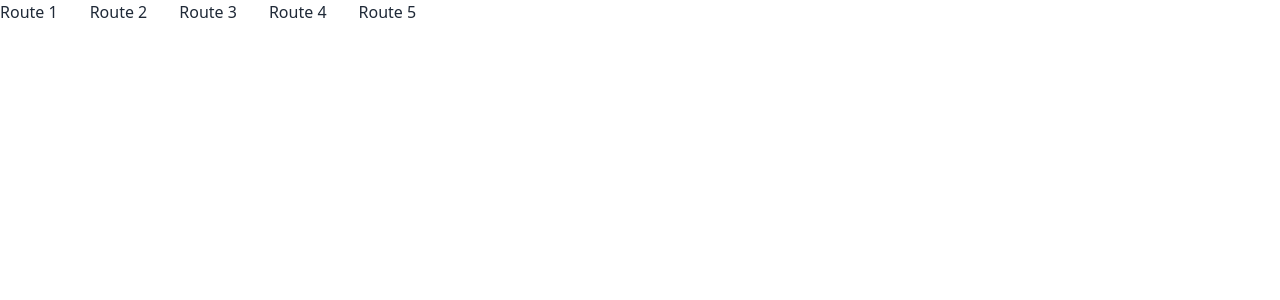
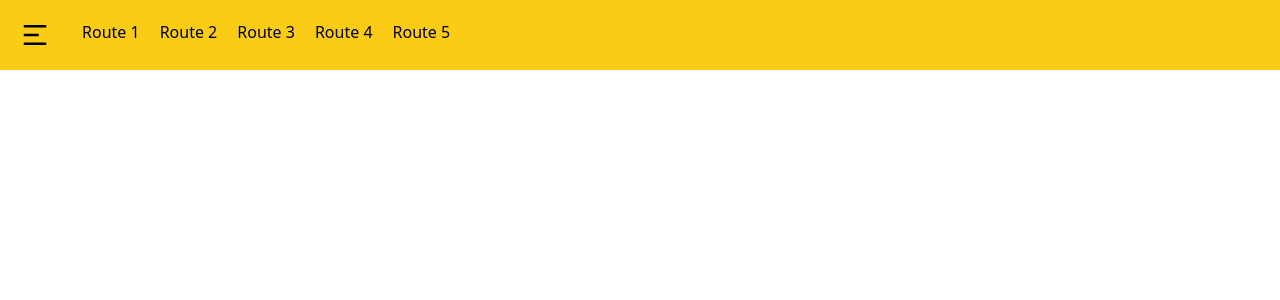
Before and after one commit to ShahariarSohan/my-price-options, a React (Vite) app: page / in a window 1280 px wide. Shown: the top 300 px of the page. Built offline with nearby package versions, Linux system fonts and the light colour scheme.

Commit message:
I have added menu options and made it responsive

```diff
--- a/package.json
+++ b/package.json
@@ -10,8 +10,10 @@
     "preview": "vite preview"
   },
   "dependencies": {
+    "prop-types": "^15.8.1",
     "react": "^18.2.0",
-    "react-dom": "^18.2.0"
+    "react-dom": "^18.2.0",
+    "react-icons": "^4.11.0"
   },
   "devDependencies": {
     "@types/react": "^18.2.15",
--- a/src/Components/NavBar/NavBar.jsx
+++ b/src/Components/NavBar/NavBar.jsx
@@ -1,6 +1,7 @@
 import PropTypes from "prop-types";
 import NavLink from "../NavLink/NavLink";
-
+import { RiMenu2Fill, RiCloseCircleFill } from "react-icons/ri";
+import { useState } from "react";
 const NavBar = (props) => {
   const routes = [
     { id: 1, name: "Route 1", link: "/route1" },
@@ -9,14 +10,26 @@ const NavBar = (props) => {
     { id: 4, name: "Route 4", link: "/route4" },
     { id: 5, name: "Route 5", link: "/route5" },
   ];
+  const [menuOpen, setMenuOpen] = useState(false);
   return (
-    <div>
-      <ul className="flex gap-8">
+    <nav className="bg-yellow-400 p-5 text-black md:flex">
+      <div onClick={() => setMenuOpen(!menuOpen)} className="text-3xl ">
+        {menuOpen ? (
+          <RiCloseCircleFill></RiCloseCircleFill>
+        ) : (
+          <RiMenu2Fill></RiMenu2Fill>
+        )}
+      </div>
+      <ul
+        className={`md:flex gap-5 bg-yellow-400 duration-1000 px-8 absolute md:static  rounded-md ${
+          menuOpen ? "top-12" : "-top-60"
+        }`}
+      >
         {routes.map((route) => (
           <NavLink key={route.id} route={route}></NavLink>
         ))}
       </ul>
-    </div>
+    </nav>
   );
 };
 
--- a/src/Components/NavLink/NavLink.jsx
+++ b/src/Components/NavLink/NavLink.jsx
@@ -1,7 +1,6 @@
 import PropTypes from "prop-types";
 
 const NavLink = ({ route }) => {
-  console.log(route);
   return (
     <>
       <li key={route.id}>
```
Also changed, not shown: 1 other file (tests, documents, lock files or other folders).
